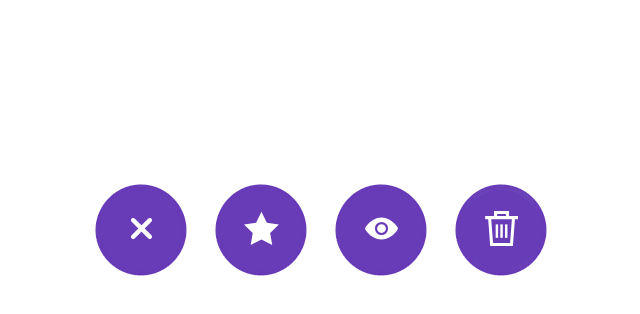
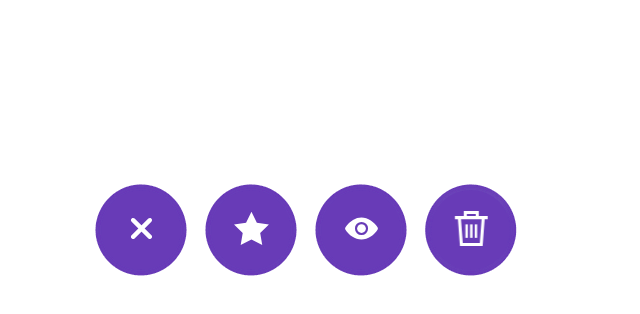
Before and after one commit to bearBenjamin/svg-module6-task2, a plain HTML site: page index.html in a window 1280 px wide. Both pictures are taken after a click on the button 180 px from the left and 230 px from the top of the page. Shown: the whole page, without its empty margins (39-679 px from the left). Drawn offline with Linux system fonts and the light colour scheme.

Commit message:
feat: добавил ховер на майн кнопку меню и сделал разное время задержки у остальных кнопок для анимации (взял из эталоного решения)

```diff
--- a/style.css
+++ b/style.css
@@ -1,5 +1,5 @@
 :root {
-    --transition: 1.5s cubic-bezier(0.155, 0.83, 0.41, 1);
+    --transition: 0.5s cubic-bezier(0.155, 0.83, 0.41, 1);
 }
 
 html, body {
@@ -40,6 +40,10 @@ html, body {
     z-index: 2;
 }
 
+.button--main:hover {
+    transform: scale(1.1);
+}
+
 svg path {
     transform-origin: center;
     transform-box: fill-box;
@@ -59,13 +63,16 @@ svg path {
 }
 
 .buttons-wrapper.active .button:nth-child(2) {
-  transform: translateX(120px); /* Звезда встает первой */
+  transform: translateX(110px); /* Звезда встает первой */
+  transition-duration: 1s;
 }
 
 .buttons-wrapper.active .button:nth-child(3) {
-  transform: translateX(240px); /* Глаз встает вторым */
+  transform: translateX(220px); /* Глаз встает вторым */
+  transition-duration: 2s;
 }
 
 .buttons-wrapper.active .button:nth-child(4) {
-  transform: translateX(360px); /* Корзина встает третьей */
+  transform: translateX(330px); /* Корзина встает третьей */
+  transition-duration: 3s;
 }
```
